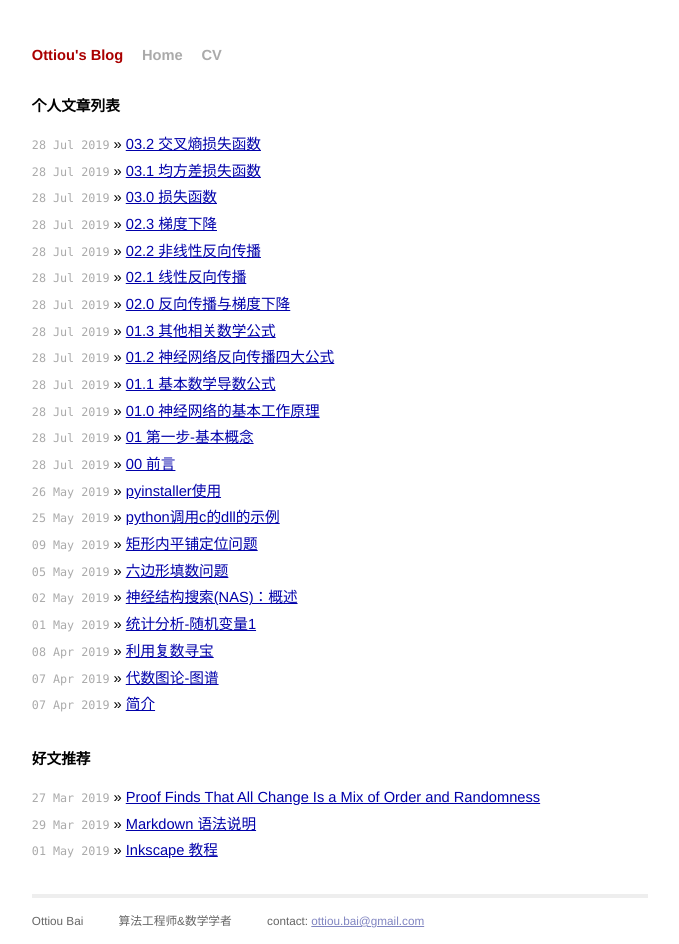
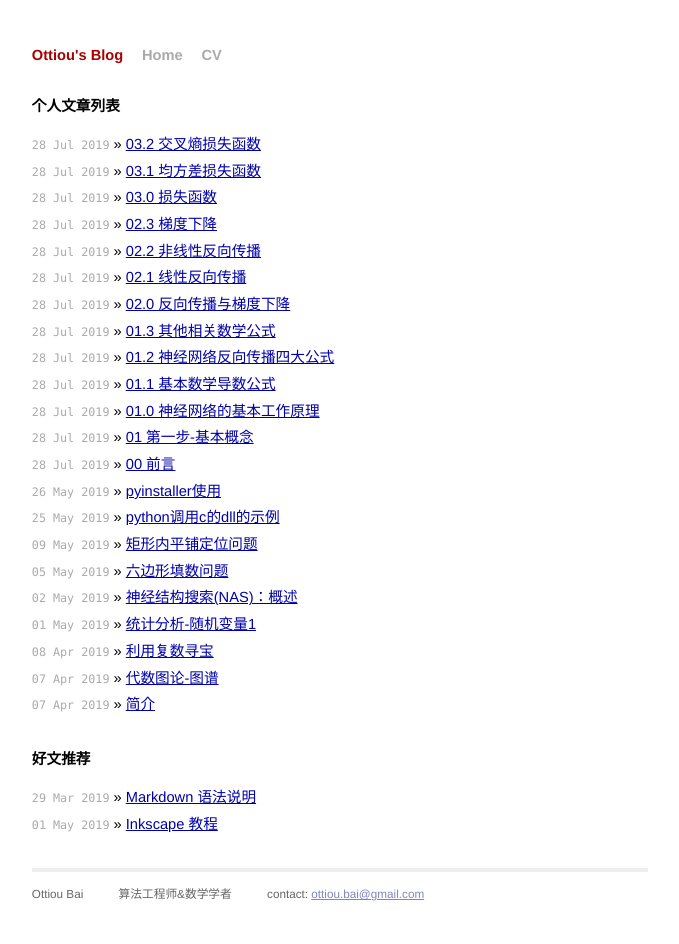
Before and after one commit to ottiou/ottiou.github.io, a Jekyll site: the page built from index.md, in a window 1280 px wide. Shown: the whole page, without its empty margins (300-979 px from the left). Built offline with Jekyll 4.4.1, drawn with Linux system fonts in a browser that asks for light colours.

Commit message:
Update index.md

```diff
--- a/index.md
+++ b/index.md
@@ -13,7 +13,6 @@ title: Ottiou Bai
 
   <h1>好文推荐</h1>
   <ul class="posts">
-    <li><span>27 Mar 2019</span> &raquo; <a href="https://www.quantamagazine.org/math-proof-finds-all-change-is-mix-of-order-and-randomness-20190327/">Proof Finds That All Change Is a Mix of Order and Randomness</a></li>
     <li><span>29 Mar 2019</span> &raquo; <a href="http://www.markdown.cn/"> Markdown 语法说明</a></li>
     <li><span>01 May 2019</span> &raquo; <a href="https://inkscape.org/zh/learn/tutorials/"> Inkscape 教程</a></li>
 
```
